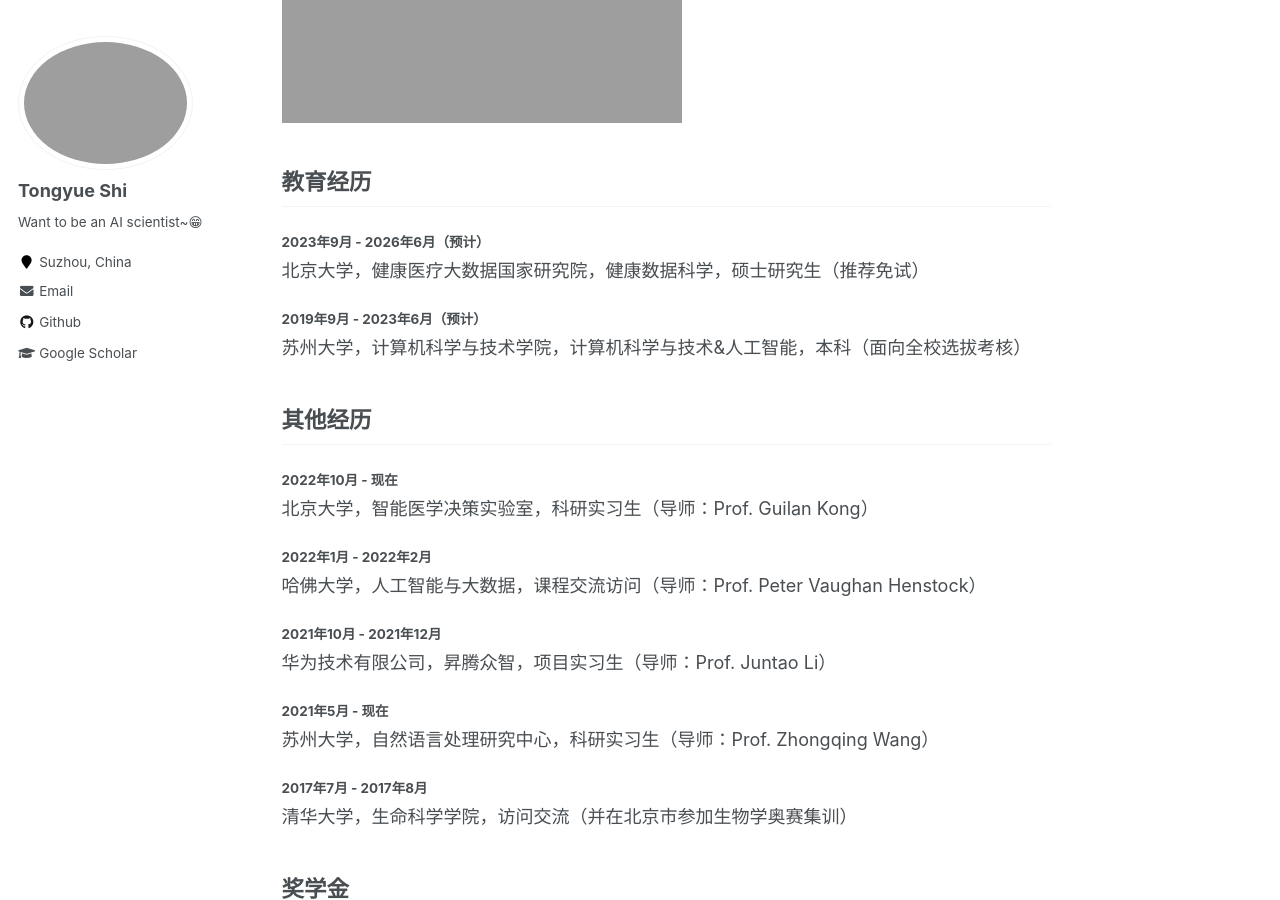
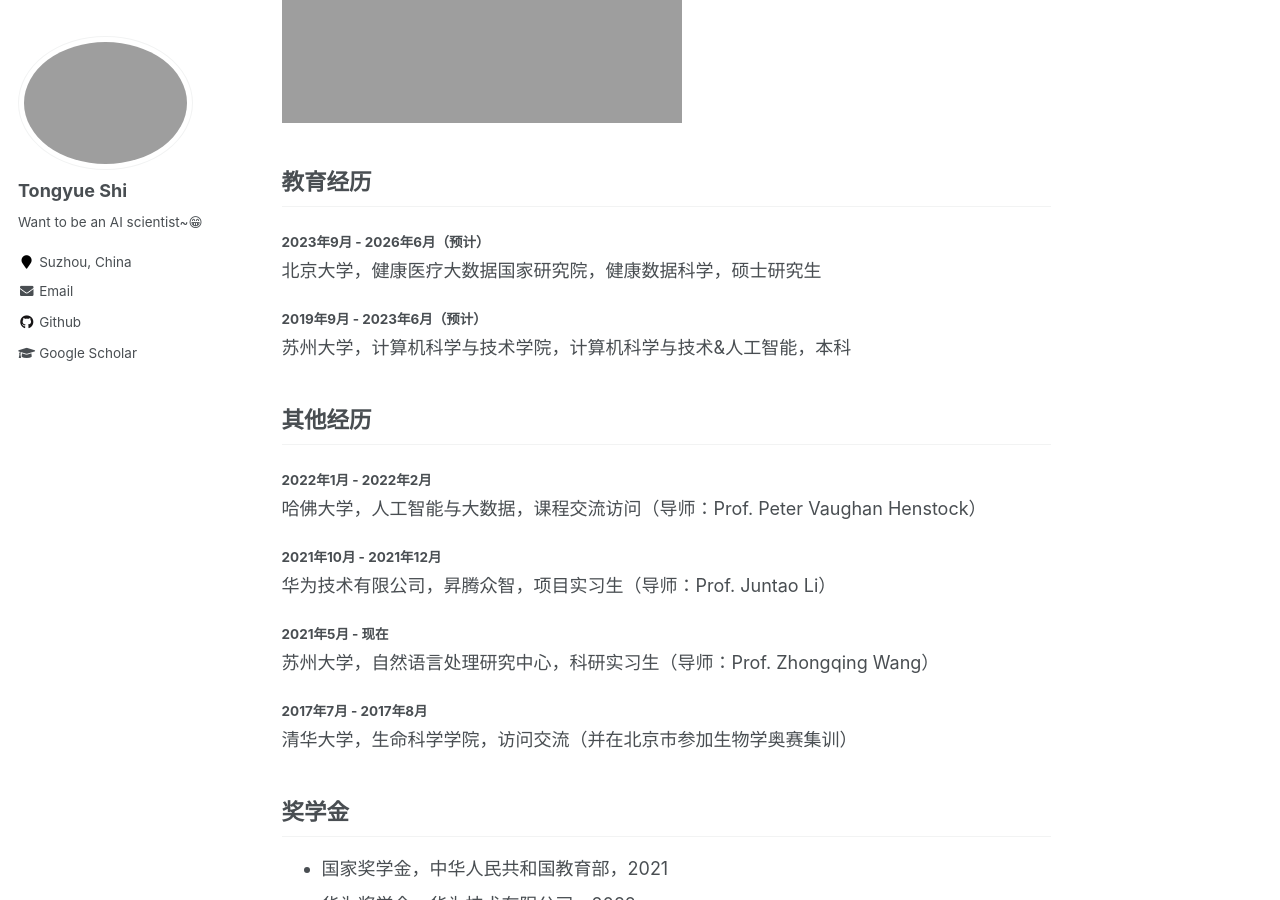
Before and after one commit to perfectboy666/perfectboy666.github.io, a Jekyll site: the page built from _pages/markdown.md, in a window 1280 px wide and 900 px high, scrolled down 442 px. Built offline with Jekyll 4.4.1, drawn with Linux system fonts in a browser that asks for light colours.

Commit message:
Update markdown.md

```diff
--- a/_pages/markdown.md
+++ b/_pages/markdown.md
@@ -12,13 +12,11 @@ redirect_from:
 
 ## 教育经历
 #### 2023年9月 - 2026年6月（预计）
-北京大学，健康医疗大数据国家研究院，健康数据科学，硕士研究生（推荐免试）
+北京大学，健康医疗大数据国家研究院，健康数据科学，硕士研究生
 #### 2019年9月 - 2023年6月（预计）
-苏州大学，计算机科学与技术学院，计算机科学与技术&人工智能，本科（面向全校选拔考核）
+苏州大学，计算机科学与技术学院，计算机科学与技术&人工智能，本科
 
 ## 其他经历
-#### 2022年10月 - 现在
-北京大学，智能医学决策实验室，科研实习生（导师：Prof. Guilan Kong）
 #### 2022年1月 - 2022年2月
 哈佛大学，人工智能与大数据，课程交流访问（导师：Prof. Peter Vaughan Henstock）
 #### 2021年10月 - 2021年12月
```
